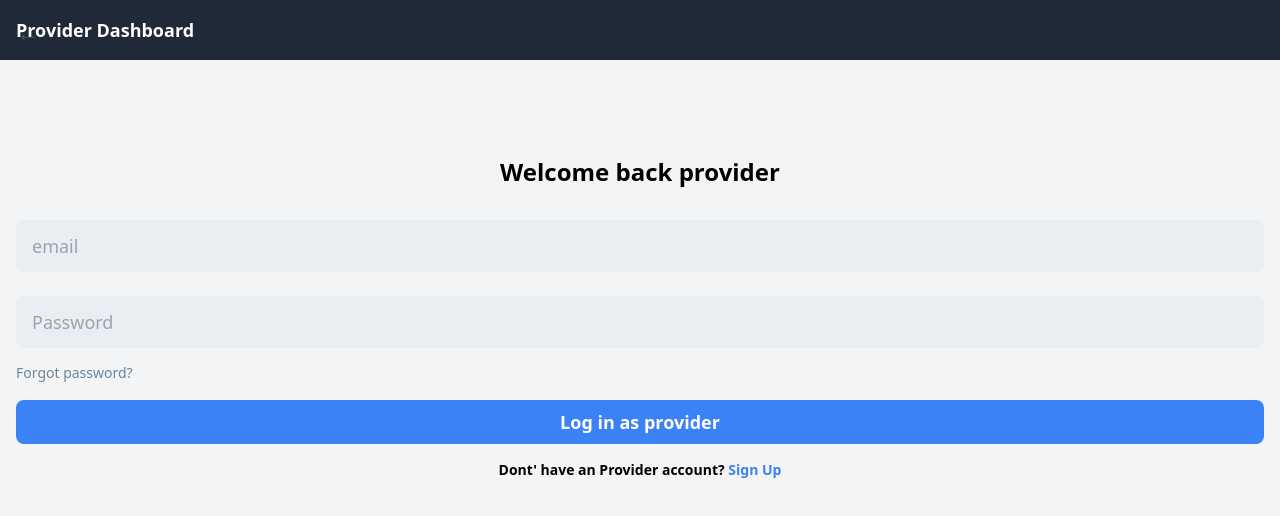
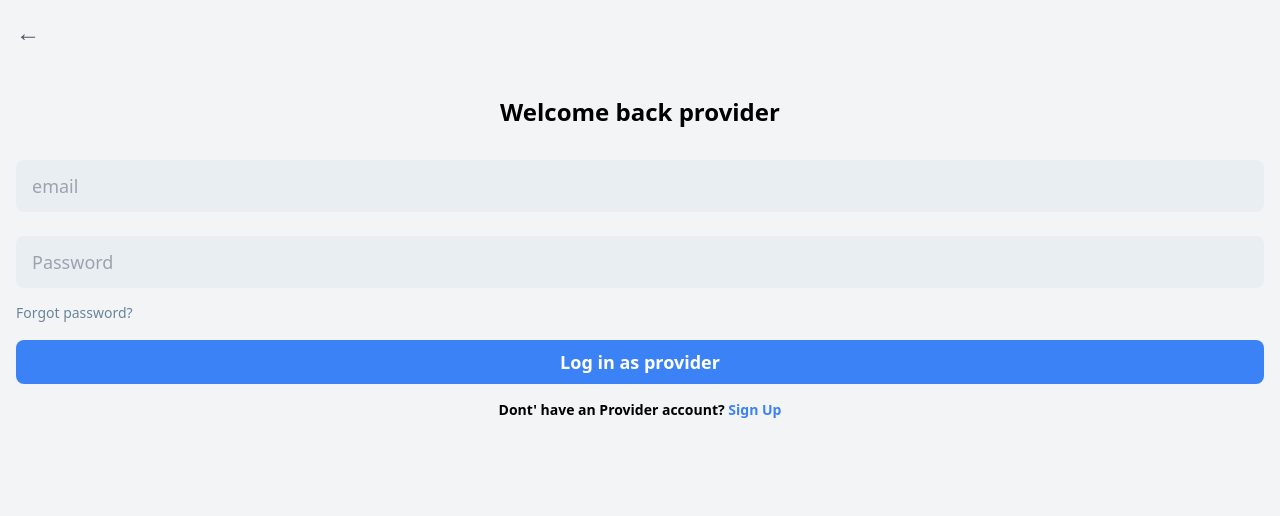
Before and after one commit to Amit-Kumar63/service-hub, a React (Vite) app in the folder frontend/: page /provider/login in a window 1280 px wide. Shown: the top 516 px of the page. Built offline with nearby package versions, Linux system fonts and the light colour scheme.

Commit message:
Update ProviderLayout, ProviderLogin, and Start pages for improved navigation and layout adjustments

```diff
--- a/frontend/src/pages/ProviderLayout.jsx
+++ b/frontend/src/pages/ProviderLayout.jsx
@@ -11,14 +11,11 @@ const ProviderLayout = () => {
         skip: !token,
     });
   return (
-    <div className="min-h-screen bg-gray-100">
-      <header className="p-4 bg-gray-800 text-white text-lg font-bold">
-        Provider Dashboard
-      </header>
+    <>
       <main>
         <Outlet context={{provider, isLoading}}/>
       </main>
-    </div>
+    </>
   );
 };
 
--- a/frontend/src/pages/ProviderLogin.jsx
+++ b/frontend/src/pages/ProviderLogin.jsx
@@ -28,7 +28,7 @@ const ProviderLogin = () => {
     }
   return (
     <div className=" h-screen bg-gray-100 p-4">
-        <Link to="/home" className="absolute top-4 left-4 text-2xl font-bold text-gray-600">&larr;</Link>
+        <Link to="/provider/home" className="absolute top-4 left-4 text-2xl font-bold text-gray-600">&larr;</Link>
       <div className='flex flex-col mt-20'>
       <h1 className="text-2xl font-bold mb-8 text-center">Welcome back provider</h1>
 
--- a/frontend/src/pages/Start.jsx
+++ b/frontend/src/pages/Start.jsx
@@ -13,13 +13,13 @@ const Start = () => {
       <div className='w-full h-full bg-black absolute opacity-[30%]'></div>
         <img className='w-full h-full object-cover' src="start.png" alt="" />
       </div>
-      <div className='w-full flex flex-col justify-center items-center gap-3 pb-5 px-5'>
+      <div className='w-full flex flex-col justify-center items-center gap-3 px-5'>
         <Link to="/user/home" className='rounded-lg w-full py-3 bg-[#1a80e6] text-white text-center font-bold'>Continue</Link>
         <p className='text-xs font-medium text-gray-500'>By continuing, you agree to our terms</p>
       </div>
-      <div className='w-full'>
+      <div className='w-full mb-5'>
         <p className='text-base text-center font-medium text-black'>Get start as a <span className='text-[#1a80e6] font-semibold'>Service Provider</span></p>
-        <Link to="/provider/login" className='bg-[#0A090D] text-white font-semibold py-3 px-3 flex justify-center items-center mt-3'>Start as a Service Provider</Link>
+        <Link to="/provider/login" className='bg-[#0A090D] text-white font-semibold py-3 px-3 mx-5 rounded-md flex justify-center items-center mt-3'>Start as a Service Provider</Link>
       </div>
     </div>
   )
```
